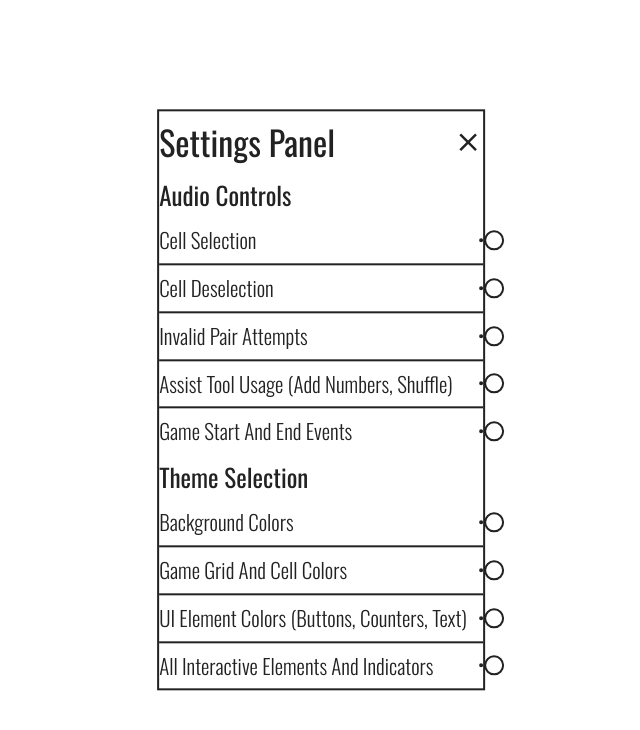
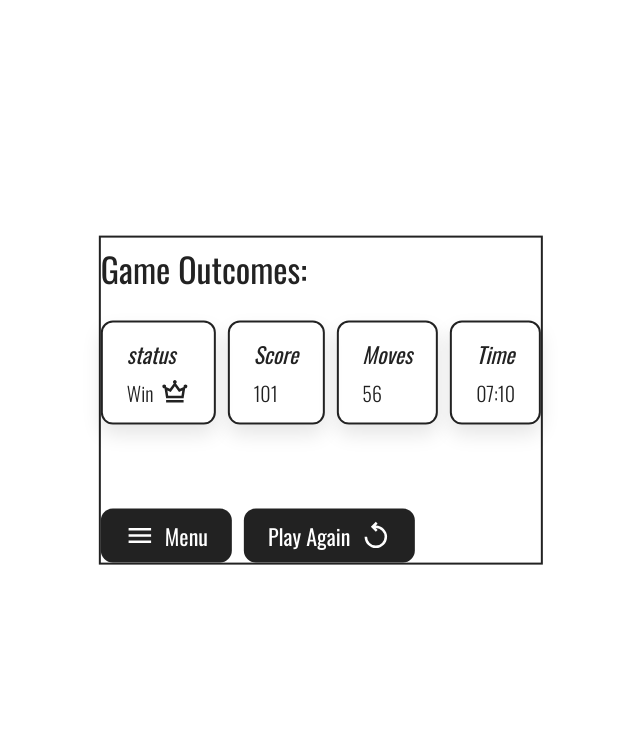
Before and after one commit to sobselena/pair-em-up, a website with bundled scripts: page index.html in a window 1280 px wide. Shown: the whole page, without its empty margins (319-959 px from the left). Built offline with nearby package versions, Linux system fonts and the light colour scheme.

Commit message:
feat: rebuild results layout with js

```diff
--- a/index.html
+++ b/index.html
@@ -8,43 +8,6 @@
     <script defer type="module" src="src/index.js"></script>
   </head>
   <body class="white-theme">
-
-    <div class="game-results">
-      <h2 class="header-secondary">Game Outcomes:</h2>
-      <div class="game-results__info">
-        <div class="game-results__outcome">
-          <span class="game-results__outcome-name">Status</span>
-          <span class="game-results__status"
-            >Win
-            <span class="img-container img-container_win"></span>
-        </div>
-        <div class="game-results__outcome">
-          <span class="game-results__outcome-name">Score</span>
-          <span class="game-results__score">101</span>
-        </div>
-        <div class="game-results__outcome">
-          <span class="game-results__outcome-name">Moves</span>
-          <span class="game-results__score">56</span>
-        </div>
-        <div class="game-results__outcome">
-          <span class="game-results__outcome-name">Time</span>
-          <span class="game-results__score">07:10</span>
-        </div>
-      </div>
-      <div class="game-results__actions">
-        <button class="button button_menu">
-          <span class="img-container img-container_menu">
-          </span>
-          Menu
-        </button>
-        <button class="button button_play-again">
-          Play Again
-          <span class="img-container img-container_replay">
-          </span>
-        </button>
-      </div>
-    </div>
-
     <div class="overlay open"></div>
   </body>
 </html>
--- a/src/index.js
+++ b/src/index.js
@@ -3,5 +3,6 @@ import { gameBoard } from './js/GameBoard.js';
 import { header } from './js/Header.js';
 import { startMenu } from './js/StartMenu.js';
 import { settings } from './js/Settings.js';
-const app = new App({ header, gameBoard, startMenu, settings });
+import { gameResults } from './js/GameResults.js';
+const app = new App({ header, gameBoard, startMenu, settings, gameResults });
 app.render();
--- a/src/js/App.js
+++ b/src/js/App.js
@@ -1,12 +1,13 @@
 export class App {
-  constructor({ header, gameBoard, startMenu, settings }) {
+  constructor({ header, gameBoard, startMenu, settings, gameResults }) {
     this.header = header.getNode();
     this.gameBoard = gameBoard.getNode();
     this.startMenu = startMenu.getNode();
     this.settings = settings.getNode();
+    this.gameResults = gameResults.getNode();
   }
 
   render(root = document.body) {
-    root.append(this.header, this.gameBoard, this.startMenu, this.settings);
+    root.append(this.header, this.gameBoard, this.startMenu, this.settings, this.gameResults);
   }
 }
--- /dev/null
+++ b/src/js/GameResults.js
@@ -0,0 +1,109 @@
+import { Button } from './Button.js';
+import { Component } from './Component.js';
+{
+  /* <div class="game-results">
+      <h2 class="header-secondary">Game Outcomes:</h2>
+      <div class="game-results__info">
+        <div class="game-results__outcome">
+          <span class="game-results__outcome-name">Status</span>
+          <span class="game-results__status"
+            >Win
+            <span class="img-container img-container_win"></span>
+        </div>
+        <div class="game-results__outcome">
+          <span class="game-results__outcome-name">Score</span>
+          <span class="game-results__score">101</span>
+        </div>
+        <div class="game-results__outcome">
+          <span class="game-results__outcome-name">Moves</span>
+          <span class="game-results__score">56</span>
+        </div>
+        <div class="game-results__outcome">
+          <span class="game-results__outcome-name">Time</span>
+          <span class="game-results__score">07:10</span>
+        </div>
+      </div>
+      <div class="game-results__actions">
+        <button class="button button_menu">
+          <span class="img-container img-container_menu">
+          </span>
+          Menu
+        </button>
+        <button class="button button_play-again">
+          Play Again
+          <span class="img-container img-container_replay">
+          </span>
+        </button>
+      </div>
+    </div> */
+}
+
+const resultsInfo = {
+  status: 'Win',
+  Score: 101,
+  Moves: 56,
+  Time: '07:10',
+};
+export const gameResults = new Component(
+  { tag: 'div', classes: ['game-results', 'open'] },
+  new Component({ tag: 'h2', classes: ['header-secondary'], text: 'Game Outcomes:' }),
+  createResultsInfo(),
+  createResultsActions(),
+);
+
+function createResultsInfo() {
+  return new Component(
+    { tag: 'div', classes: ['game-results__info'] },
+    ...Object.entries(resultsInfo).map(([resultName, resultValue]) => {
+      return createResult({ resultName, resultValue });
+    }),
+  );
+}
+
+function createResult({ resultName, resultValue }) {
+  const statusIcon =
+    resultName === 'status'
+      ? new Component({
+          tag: 'span',
+          classes: ['img-container', `img-container_${String(resultValue).toLowerCase()}`],
+        })
+      : null;
+  return new Component(
+    { tag: 'div', classes: ['game-results__outcome'] },
+    new Component({ tag: 'span', classes: ['game-results__outcome-name'], text: resultName }),
+    resultName === 'status'
+      ? new Component(
+          { tag: 'span', classes: ['game-results__status'], text: resultValue },
+          statusIcon,
+        )
+      : new Component({ tag: 'span', classes: ['game-results__status'], text: resultValue }),
+  );
+}
+
+function createResultsActions() {
+  return new Component(
+    { tag: 'div', classes: ['game-results__actions'] },
+    new Button(
+      { classes: ['button_menu'] },
+      new Component({ tag: 'span', classes: ['img-container', 'img-container_menu'] }),
+      new Component({ tag: 'span', text: 'Menu' }),
+    ),
+    new Button(
+      { classes: ['button_play-again'] },
+      new Component({ tag: 'span', text: 'Play Again' }),
+      new Component({ tag: 'span', classes: ['img-container', 'img-container_replay'] }),
+    ),
+  );
+}
+{
+  /* <div class="game-results__actions">
+  <button class="button button_menu">
+    <span class="img-container img-container_menu"></span>
+    Menu
+  </button>
+  <button class="button button_play-again">
+    Play Again
+    <span class="img-container img-container_replay"></span>
+  </button>
+</div>; */
+}
--- a/src/js/Settings.js
+++ b/src/js/Settings.js
@@ -95,7 +95,7 @@ const createThemeSelection = createOptionsLayout({
   optionsArr: themeSelection,
 });
 export const settings = new Component(
-  { tag: 'div', classes: ['settings', 'open'] },
+  { tag: 'div', classes: ['settings' /* 'open' */] },
   createTitleContainer(),
   createAudioControls,
   createThemeSelection,
--- a/src/sass/components/_img-container.scss
+++ b/src/sass/components/_img-container.scss
@@ -11,7 +11,7 @@
   }
   &_replay,
   &.button_reset {
-    background: url(/src/assets/icons/reset.svg) no-repeat center center;
+    background: url(/src/assets/icons/replay-white.svg) no-repeat center center;
     background-size: cover;
   }
   &.button_save {
```
Also changed, not shown: src/sass/style.css.
